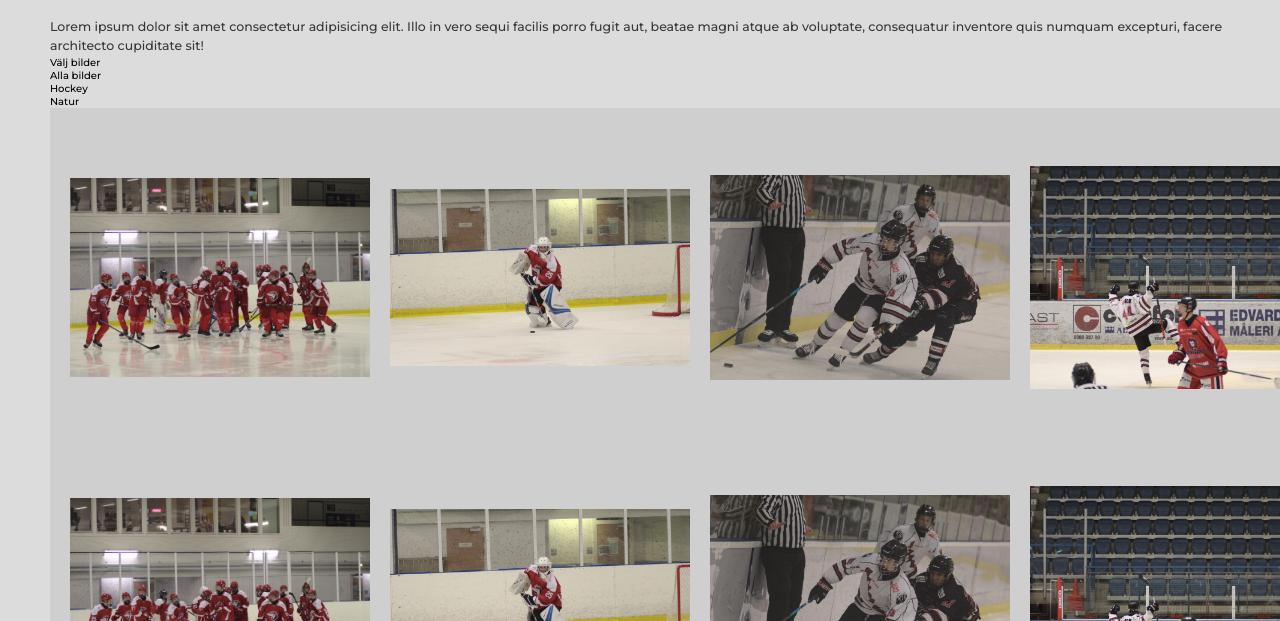
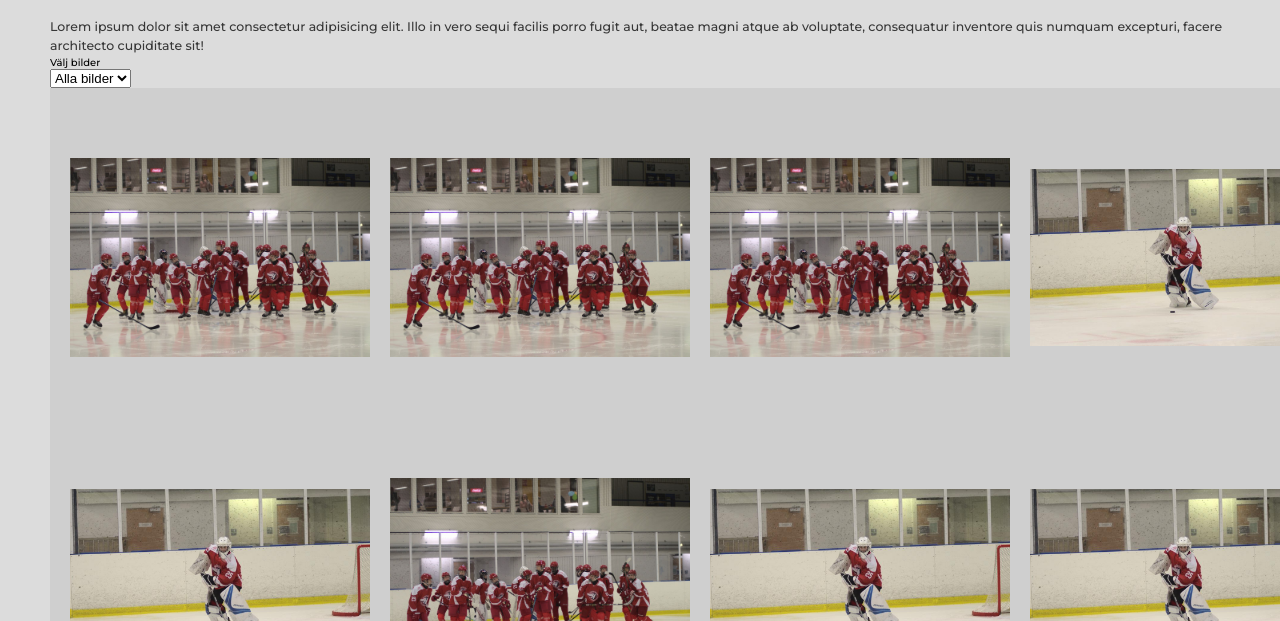
Before and after one commit to DHolmstrom/links, a plain HTML site: page portfölj.html in a window 1280 px wide. Shown: the part 179-800 px from the top of the page. Drawn offline with Linux system fonts and the light colour scheme.

Commit message:
Start portfolio

```diff
--- a/js/portfolio.js
+++ b/js/portfolio.js
@@ -1,96 +1,69 @@
 var portfoiloItems = [
     {
         Image: 'img/20211103DH1056.jpg',
-        Label: 'Hockey',
+        Label: ['Hockey'],
     },
     {
         Image: 'img/20211103DH1056.jpg',
-        Label: 'Hockey',
+        Label: ['Hockey'],
     },
     {
         Image: 'img/20211103DH1056.jpg',
-        Label: 'Hockey',
+        Label: ['Hockey'],
     },
     {
         Image: 'img/20211103DH2533.jpg',
-        Label: 'Natur',
+        Label: ['Natur'],
     },
     {
         Image: 'img/20211103DH2533.jpg',
-        Label: 'Natur',
+        Label: ['Natur'],
     },
     {
         Image: 'img/20211103DH1056.jpg',
-        Label: 'Hockey',
+        Label: ['Hockey','Sport'],
     },
     {
         Image: 'img/20211103DH2533.jpg',
-        Label: 'Natur',
+        Label: ['Natur'],
     },
     {
         Image: 'img/20211103DH2533.jpg',
-        Label: 'Natur',
+        Label: ['Natur'],
     }
 ];
 
-createSelectorLi("Alla bilder", "")
+const portfolioGrid = document.querySelector('#portfoliogrid')
 
-var loadedPortfoiloItems = [];
+function LoadPortfolio () {
+    portfolioGrid.innerHTML = ''
+    var portfolioSelect = document.querySelector('#portfolio__select')
 
-portfoiloItems.forEach(item => {
-    var portfoiloGrid = document.getElementById('portfoliogrid')
-    var portfolioItem = document.createElement('a')
-    portfolioItem.classList.add('portfolio__griditem')
-    portfolioItem.setAttribute("aria-label", item.Label.toLowerCase())
-    var portfolioItemImg = document.createElement('img')
-    portfolioItemImg.src = item.Image
-    portfolioItem.appendChild(portfolioItemImg)
-    portfoiloGrid.appendChild(portfolioItem)
+    loadAll = false
+    if (portfolioSelect.value == 'Alla') {
+        loadAll = true
+    }
 
-    if (loadedPortfoiloItems.includes(item.Label)) return
+    portfoiloItems.forEach(item => {
 
-    createSelectorLi(item.Label, item.Label.toLowerCase())
+        hasLabel = false
 
-    loadedPortfoiloItems.push(item.Label)
-})
+        item.Label.forEach(label => {
+            if (label == portfolioSelect.value) {
+                hasLabel = true;
+            }
+        })
 
-
-function createSelectorLi (text, ariaLabel) {
-    var portfoiloSelector = document.getElementById('portfolioSelector')
-    var portfoiloSelectorItem = document.createElement('li')
-    var portfolioselectorItemText = document.createTextNode(text)
-    portfoiloSelectorItem.setAttribute('onclick', 'portfolioselect("' + ariaLabel + '")')
-    portfoiloSelectorItem.appendChild(portfolioselectorItemText)
-
-    portfoiloSelector.appendChild(portfoiloSelectorItem)
+        if (hasLabel == true || loadAll == true) {
+            var FullImg = document.createElement('a')
+            FullImg.classList.add('portfolio__griditem')
+            FullImg.href = item.Image
+            var img = document.createElement('img')
+            img.src = item.Image
+            FullImg.appendChild(img)
+            portfolioGrid.appendChild(FullImg)
+        }
+    })
 }
 
-
-
-const portfolioGriditems = document.querySelectorAll('.portfolio__griditem')
-selectImages(portfolioGriditems)
-
-function portfolioselect(value) {
-
-    if(value == "") {
-        selectImages(portfolioGriditems)
-        return
-    }
-    clearAllImages()
-    var newPortfolioItems = document.querySelectorAll('.portfolio__griditem[aria-label="' + value + '"]')
-    selectImages(newPortfolioItems)
-}
-
-function selectImages(items) {
-    items.forEach(item => {
-        item.classList.add('active')
-    });
-}
-
-function clearAllImages() {
-    const portfolioGriditems = document.querySelectorAll('.portfolio__griditem.active')
-
-    portfolioGriditems.forEach(item => {
-        item.classList.remove('active')
-    });
-}
+LoadPortfolio()
--- a/portfölj.html
+++ b/portfölj.html
@@ -60,35 +60,15 @@
             <div class="portfolio__select">
                 <label for="Group">Välj bilder</label>
                 <br>
-                <ul class="portfolio__ul" id="portfolioSelector">
-
-                </ul>
+                <select id="portfolio__select" onchange="LoadPortfolio()">
+                    <option value="Alla">Alla bilder</option>
+                    <option value="Hockey">Hockey</option>
+                    <option value="Sport">Sport</option>
+                    <option value="Natur">Natur</option>
+                </select>
             </div>
             <div class="portfolio__grid" id="portfoliogrid">
-                <a class="portfolio__griditem" href="" aria-label="hockey">
-                    <img src="img/20211103DH1056.jpg" alt="">
-                </a>
-                <a class="portfolio__griditem" href="" aria-label="natur">
-                    <img src="img/20211103DH2533.jpg" alt="">
-                </a>
-                <a class="portfolio__griditem" href="" aria-label="hockey">
-                    <img src="img/20211111DH1324.jpg" alt="">
-                </a>
-                <a class="portfolio__griditem" href="" aria-label="fordon">
-                    <img src="img/20211114DH1475.jpg" alt="">
-                </a>
-                <a class="portfolio__griditem" href="" aria-label="hockey">
-                    <img src="img/20211103DH1056.jpg" alt="">
-                </a>
-                <a class="portfolio__griditem" href="" aria-label="natur">
-                    <img src="img/20211103DH2533.jpg" alt="">
-                </a>
-                <a class="portfolio__griditem" href="" aria-label="hockey">
-                    <img src="img/20211111DH1324.jpg" alt="">
-                </a>
-                <a class="portfolio__griditem" href=""  aria-label="fordon">
-                    <img src="img/20211114DH1475.jpg" alt="">
-                </a>
+
             </div>
         </section>
     </main>
--- a/scss/pages/_portfolio.scss
+++ b/scss/pages/_portfolio.scss
@@ -11,13 +11,9 @@
 		padding: 2rem;
 
 		&item {
-			display: none;
+			display: grid;
 			place-items: center;
 			height: 300px;
-
-			&.active {
-				display: grid;
-			}
 		}
 	}
 }
```
Also changed, not shown: css/styles.css, 1 other file.
